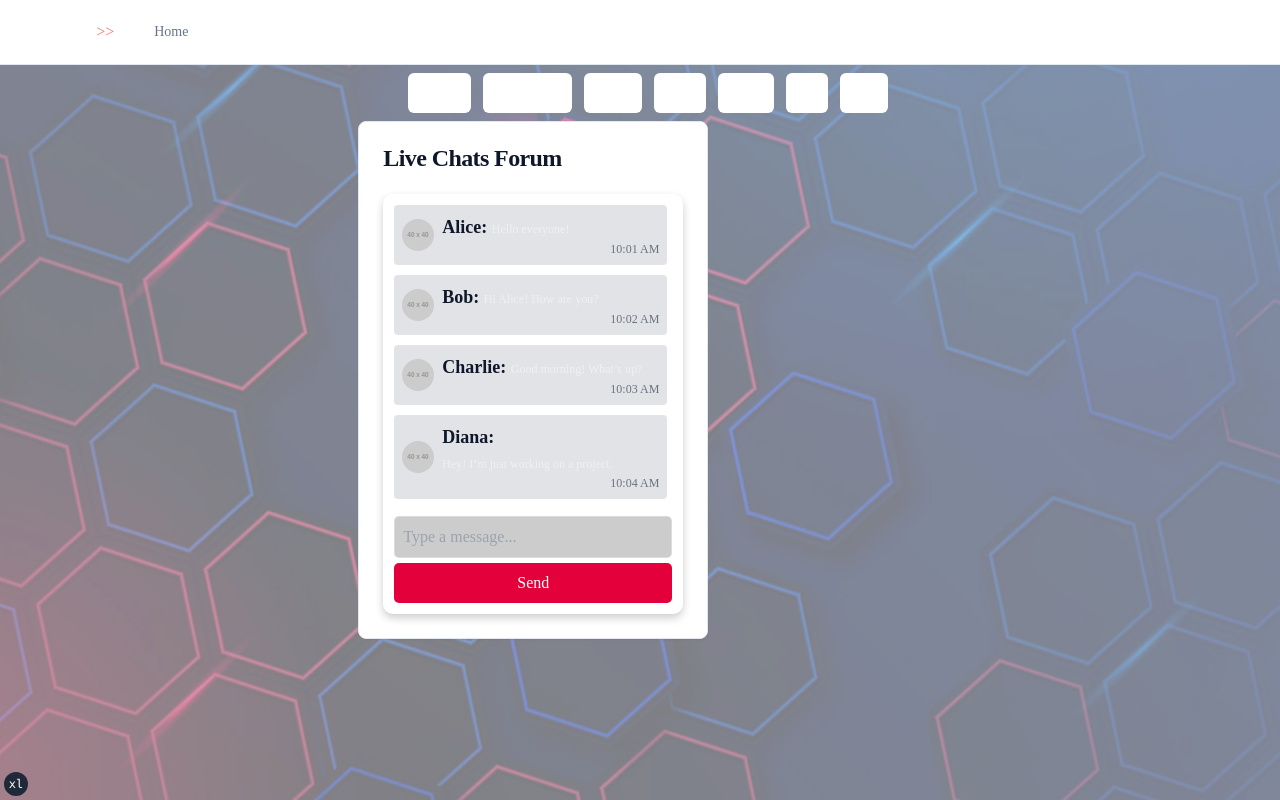
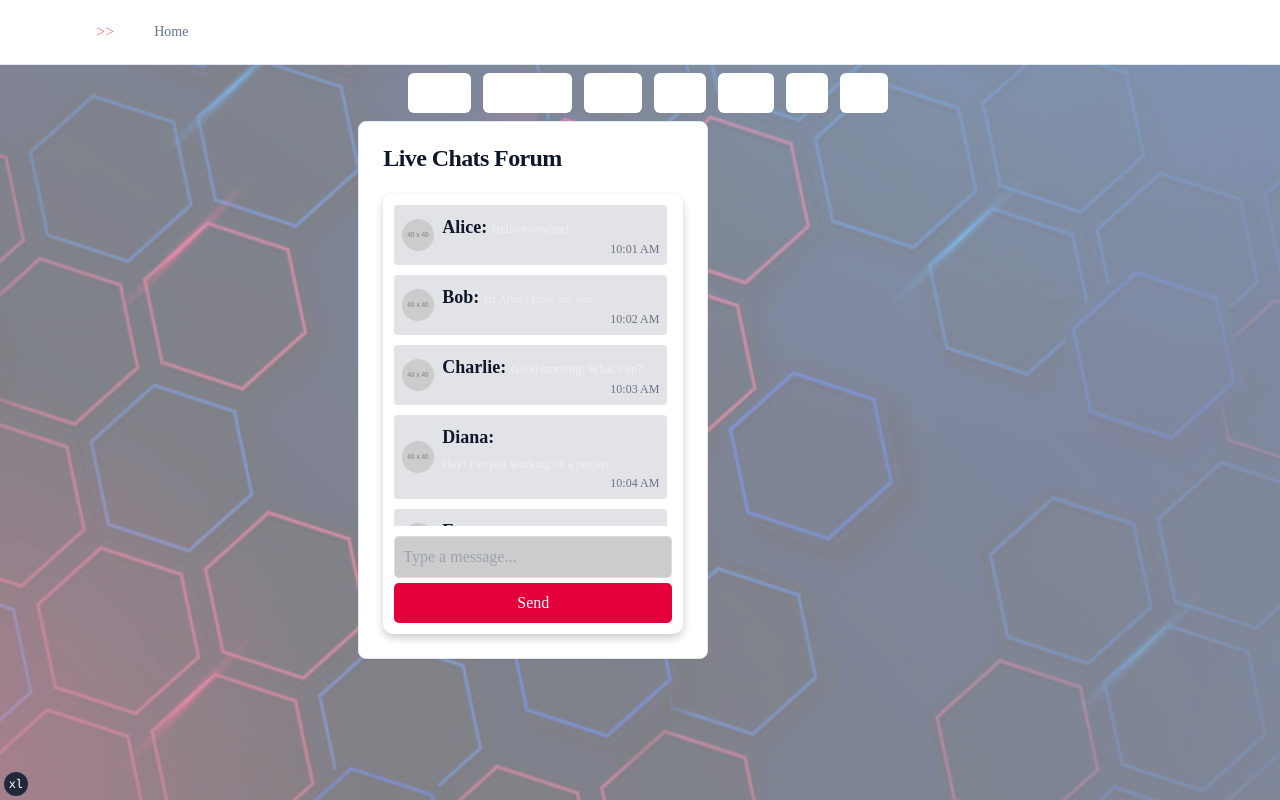
Before and after one commit to ms-solly/curly-train, a Next.js app: page /chat in a window 1280 px wide. Built offline with nearby package versions, Linux system fonts and the light colour scheme.

Commit message:
Update ChatBox.module.css

```diff
--- a/components/ChatBox.module.css
+++ b/components/ChatBox.module.css
@@ -2,7 +2,7 @@
 .chatBox {
     display: flex;
     flex-direction: column;
-    height: 420px;
+    height: 440px;
     width: 110%;
     max-width: 300px;
     background: rgba(255, 255, 255, 0.1);
```
